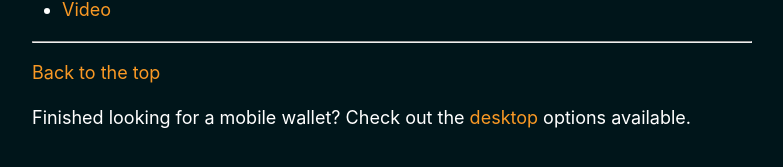
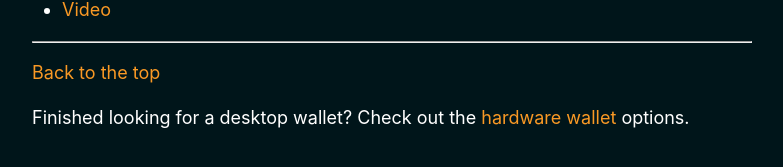
Before and after one commit to BitcoinQnA/bitcoin-wallet-guide, a Jekyll site: the page built from _pages/desktop.md, in a window 1280 px wide and 900 px high, scrolled down 8914 px. Shown: the part 577-744 px from the top of the window, without its empty margins (248-1031 px from the left). Built offline with Jekyll 4.4.1, drawn with Linux system fonts in a browser that asks for light colours.

Commit message:
Update desktop.md

```diff
--- a/_pages/desktop.md
+++ b/_pages/desktop.md
@@ -205,4 +205,4 @@ Mobile wallets provide the ultimate in convenience when interacting with Bitcoin
 
 [Back to the top](#table-of-contents)
 
-Finished looking for a mobile wallet? Check out the [desktop](/desktop) options available.
+Finished looking for a desktop wallet? Check out the [hardware wallet](/hardware) options.
```
